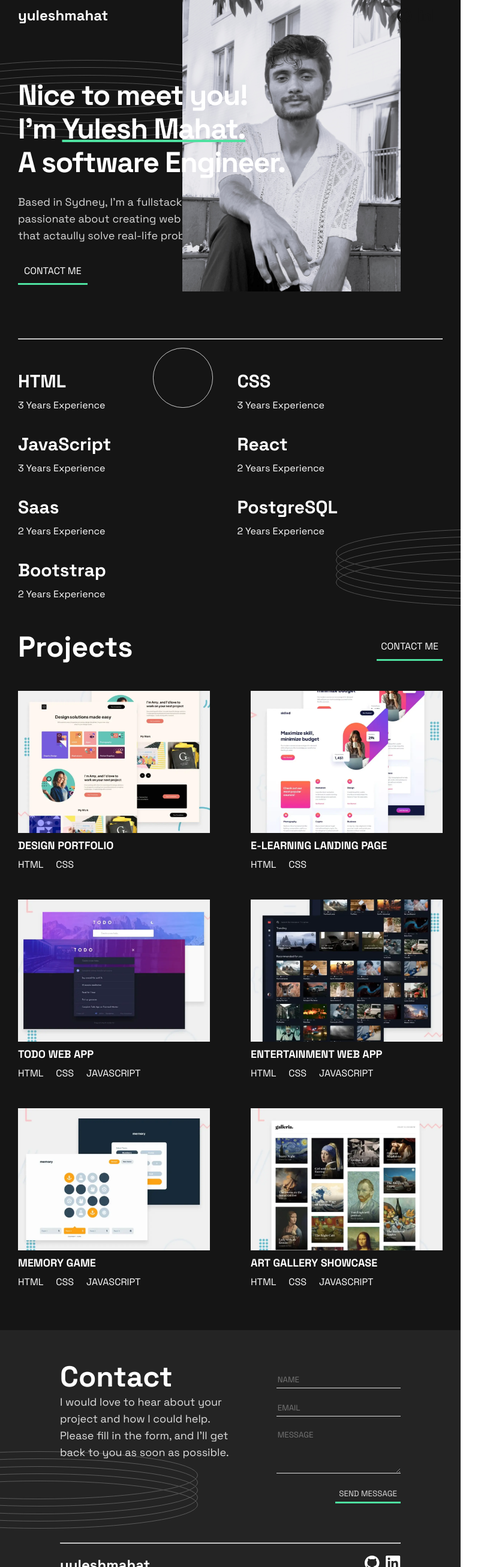
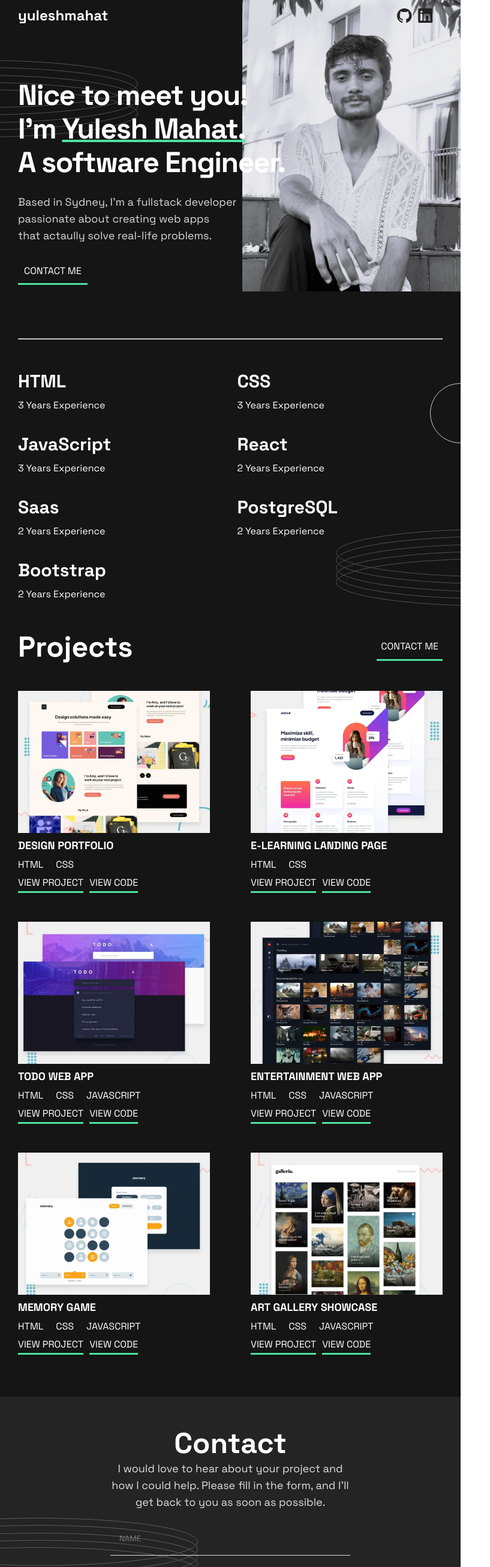
Before and after one commit to yuleshmahatkazuto/React-Portfolio, a React (Create React App) app: page / in a window 768 px wide. Shown: the top 2613 px of the page at 60% size, 817 px wide, since content can reach past the window. Built offline with nearby package versions, Linux system fonts and the light colour scheme.

Commit message:
Responsive layour tablet. Fix the overflow and the contact next

```diff
--- a/src/Components/Contact/Contact.module.css
+++ b/src/Components/Contact/Contact.module.css
@@ -131,3 +131,34 @@
   cursor: pointer;
   color: #4ee1a0;
 }
+
+@media screen and (max-width: 1023px) and (min-width: 768px) {
+  .container {
+    display: flex;
+    flex-direction: column;
+    align-items: center;
+    justify-content: center;
+    background-color: #242424;
+    padding: 30px 0;
+    position: relative;
+  }
+
+  .form form {
+    display: flex;
+    flex-direction: column;
+    width: 400px;
+    font-size: 18px;
+    gap: 20px;
+    margin-top: 20px;
+    position: relative;
+  }
+
+  .info {
+    text-align: center;
+  }
+
+  .form input,
+  textarea {
+    padding: 15px;
+  }
+}
--- a/src/Components/Intro/Intro.module.css
+++ b/src/Components/Intro/Intro.module.css
@@ -3,6 +3,7 @@
   display: flex;
   flex-direction: column;
   gap: 24px;
+  overflow-x: hidden;
 }
 
 .title {
@@ -60,3 +61,26 @@ hr {
   z-index: 100;
   width: 100px;
 }
+
+@media screen and (max-width: 1023px) and (min-width: 768px) {
+  .profileImg {
+    position: absolute;
+    top: 0;
+    right: 0;
+    height: 485.8167px;
+    z-index: 1;
+  }
+
+  .container img[alt="circle"] {
+    position: absolute;
+    bottom: 61px;
+    right: -49px;
+    z-index: 100;
+    width: 100px;
+  }
+  .container img[alt="rings"] {
+    position: absolute;
+    top: 100px;
+    left: -300px;
+  }
+}
--- a/src/Components/NavBar/NavBar.module.css
+++ b/src/Components/NavBar/NavBar.module.css
@@ -29,7 +29,7 @@
   z-index: 1;
 }
 .icon {
-  color: #151515;
+  color: #242424;
 }
 
 .icon:hover {
--- a/src/Components/Projects/ProjectCard.jsx
+++ b/src/Components/Projects/ProjectCard.jsx
@@ -4,16 +4,16 @@ const ProjectCard = ({ title, toolStack, imageSource }) => {
   return (
     <div className={styles.container}>
       <img src={imageSource} />
-      <div className={styles.overlay}>
-        <p className={styles.button1}>VIEW PROJECT</p>
-        <p className={styles.button2}>VIEW CODE</p>
-      </div>
       <h1 className={styles.title}>{title}</h1>
       <div className={styles.toolStack}>
         {toolStack.map((item, index) => {
           return <p key={index}>{item}</p>;
         })}
       </div>
+      <div className={styles.overlay}>
+        <p className={styles.button1}>VIEW PROJECT</p>
+        <p className={styles.button2}>VIEW CODE</p>
+      </div>
     </div>
   );
 };
--- a/src/Components/Projects/ProjectCard.module.css
+++ b/src/Components/Projects/ProjectCard.module.css
@@ -62,11 +62,29 @@
     display: flex;
     flex-direction: column;
     gap: 5px;
-    position: relative;
   }
 
   .container img {
     width: 320px;
+  }
+
+  .overlay {
+    display: flex;
+    gap: 10px;
+    line-height: 29px;
+    font-size: 16px;
+    opacity: 1;
+    transition: none;
+    position: static;
+    justify-content: flex-start;
+    flex-direction: row;
+    align-items: center;
+    height: auto;
+    background-color: #151515;
+    font-size: 16px;
+  }
+
+  .overlay:hover {
   }
 }
 @media screen and (max-width: 767px) {
```
